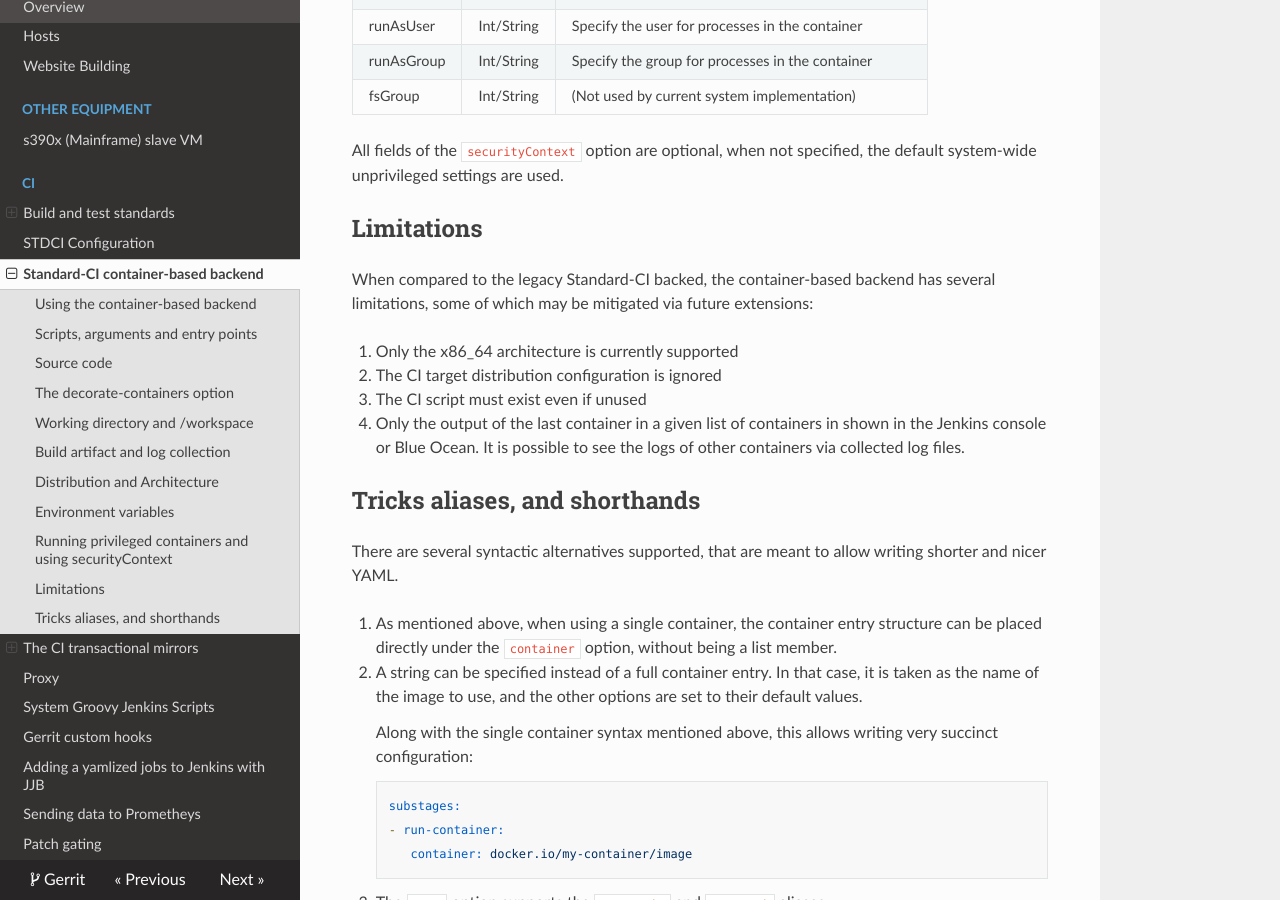
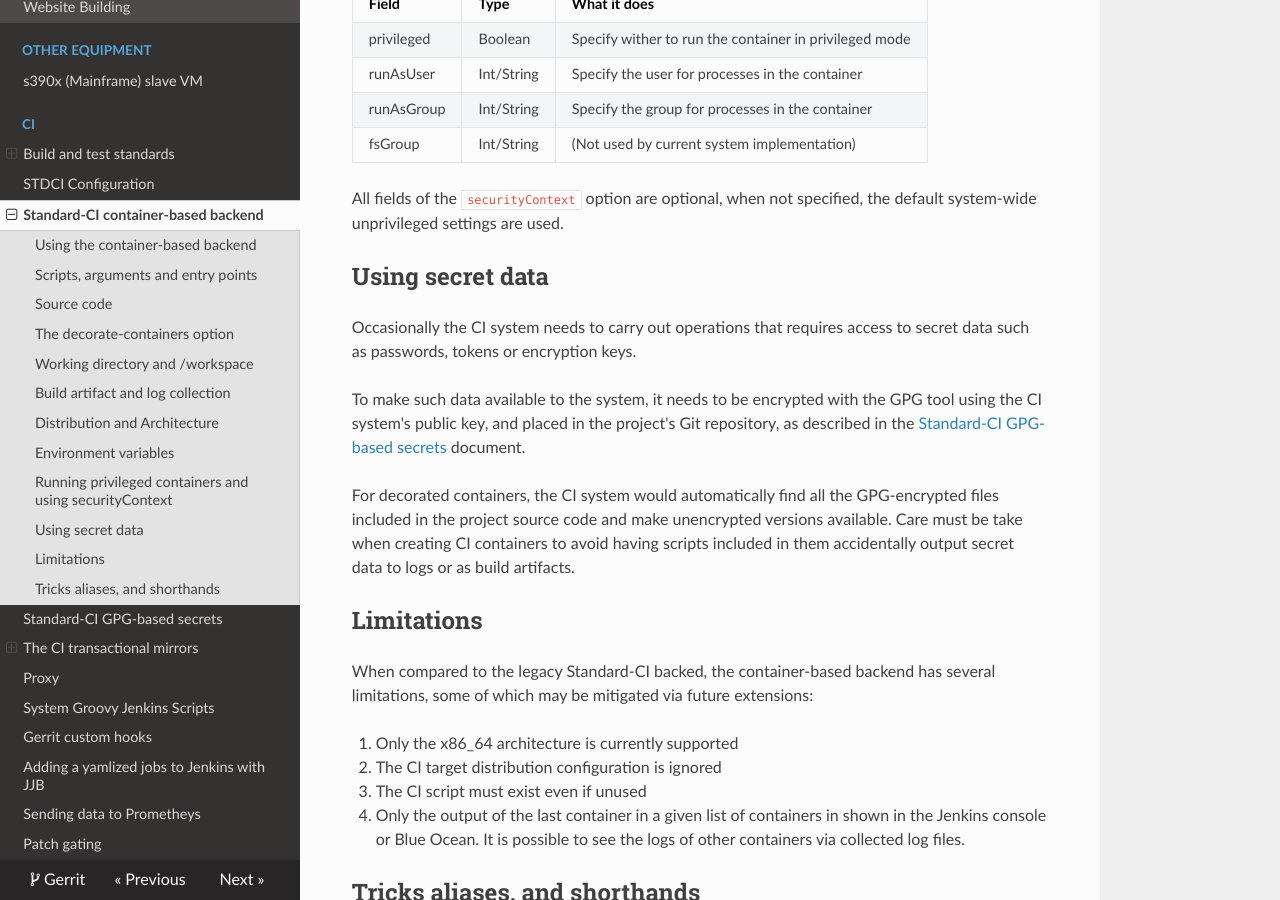
Before and after one commit to oVirt/infra-docs, an MkDocs documentation site: the page built from docs/CI/STDCI-Containers.markdown, in a window 1280 px wide and 900 px high, scrolled down 5619 px. Built offline with MkDocs 1.6.1, drawn with Linux system fonts in a browser that asks for light colours; nearby versions of some CDN libraries; old or Windows-style settings are respelled for this version of MkDocs; some of the changed text lies outside the part shown.

Commit message:
Document the GPG-based secrets system
The documented functionality resides in the following patchs:
- https://gerrit.ovirt.org/c/105911
- https://gerrit.ovirt.org/c/105854

This patch should only be merged after they do.

We also need the following fix patch to pass the CI gate:

Depends-On: https://gerrit.ovirt.org/#/c/106325/

Change-Id: Ia07bb5b4f9e0853d77844907057cfe5d44b285f8
Signed-off-by: Barak Korren <bkorren@redhat.com>

```diff
--- a/docs/CI/STDCI-Containers.markdown
+++ b/docs/CI/STDCI-Containers.markdown
@@ -125,6 +125,8 @@ functionality when running containers.
 2. A Shared volume is mounted on `/exported-artifacts`, and any files available
    there when the build is done are collected and made available as build
    artifacts.
+3. All GPG-encrypted files in the source code repository are decrypted (if
+   possible). See **Using secret data** below for details.
 
 Following is an example for using the `decorate-containers` option:
 
@@ -257,6 +259,23 @@ fsGroup    | Int/String | (Not used by current system implementation)
 All fields of the `securityContext` option are optional, when not specified, the
 default system-wide unprivileged settings are used.
 
+Using secret data
+-----------------
+Occasionally the CI system needs to carry out operations that requires access to
+secret data such as passwords, tokens or encryption keys.
+
+To make such data available to the system, it needs to be encrypted with the GPG
+tool using the CI system's public key, and placed in the project's Git
+repository, as described in the [Standard-CI GPG-based secrets][3] document.
+
+For decorated containers, the CI system would automatically find all the
+GPG-encrypted files included in the project source code and make unencrypted
+versions available. Care must be take when creating CI containers to avoid
+having scripts included in them accidentally output secret data to logs or as
+build artifacts.
+
+[3]: GPG_secrets.markdown
+
 Limitations
 -----------
 When compared to the legacy Standard-CI backed, the container-based backend has
--- a/docs/index.markdown
+++ b/docs/index.markdown
@@ -38,6 +38,7 @@ Welcome to oVirt Infra documentation!
     * [Standard-CI container-based backend](CI/STDCI-Containers.markdown)
     * [Using mock_runner to run Standard-CI stages](CI/Using_mock_runner.markdown)
     * [Writing STDCI secrets file](CI/Writing_STDCI_secrets_file.markdown)
+    * [Using GPG-based secrets](CI/GPG_secrets.markdown)
     * [Using oVirt Standard-CI with Gerrit](CI/Using_STDCI_with_Gerrit.markdown)
     * [Using oVirt Standard-CI with GitHub](CI/Using_STDCI_with_GitHub.markdown)
 * [The CI transactional mirrors](CI/Transactional_mirrors.markdown)
--- a/mkdocs.yml
+++ b/mkdocs.yml
@@ -43,6 +43,7 @@ pages:
       - 'Using oVirt Standard-CI with GitHub': 'CI/Using_STDCI_with_GitHub.markdown'
     - 'STDCI Configuration': 'CI/STDCI-Configuration.markdown'
     - 'Standard-CI container-based backend': 'CI/STDCI-Containers.markdown'
+    - 'Standard-CI GPG-based secrets': 'CI/GPG_secrets.markdown'
     - 'The CI transactional mirrors':
       - 'Introduction': 'CI/Transactional_mirrors.markdown'
       - 'List of CI mirrors': 'CI/List_of_mirrors.markdown'
```
Also changed, not shown: docs/CI/GPG_secrets.markdown (added, +159 -0 lines).
